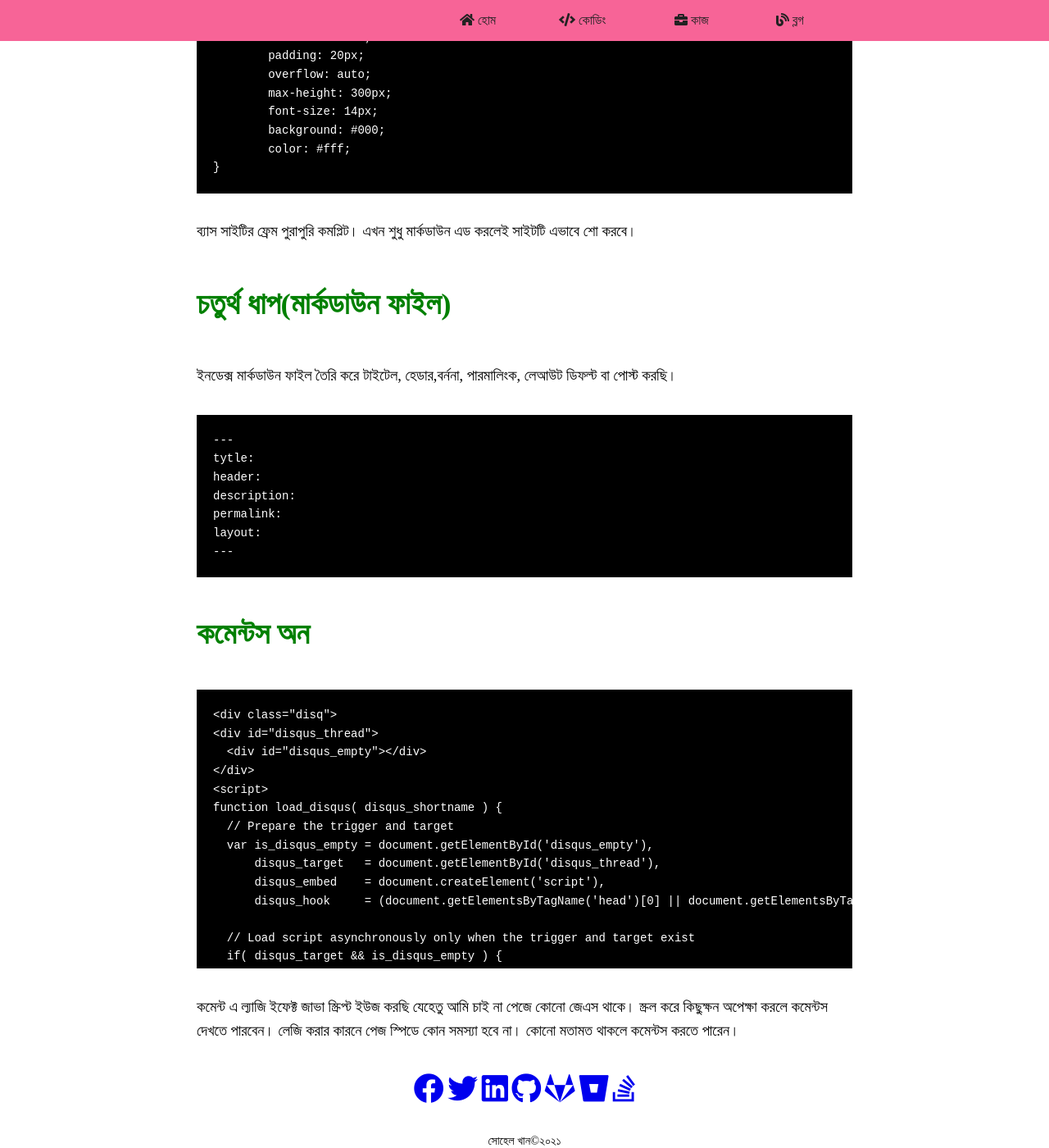
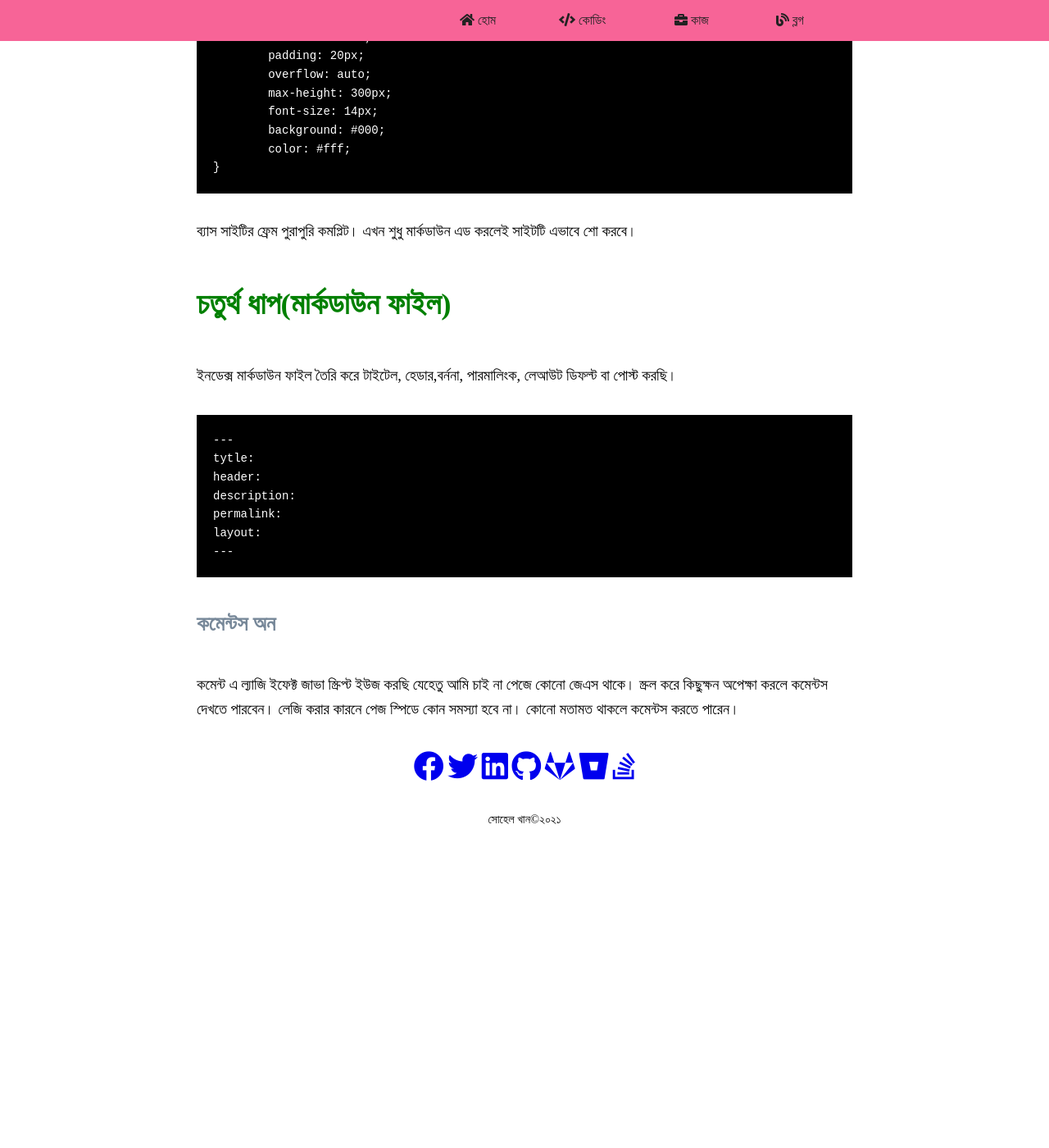
Before and after one commit to sohelkhanz/sohelkhanz.github.io, a Jekyll site: the page built from contents/markdown.md, in a window 1280 px wide and 1400 px high, scrolled down 7447 px. Shown: the whole window at 82% size. Built offline with Jekyll 4.4.1, drawn with Linux system fonts in a browser that asks for light colours; comment, search, counter and statistics services are not loaded; after the commit the page ends 8455 px from its top, so only the background shows below that; some of the changed text lies outside the part shown.

Commit message:
Create markdown.md

````diff
--- a/contents/markdown.md
+++ b/contents/markdown.md
@@ -418,45 +418,8 @@ permalink:
 layout:
 ---
 ```
-# কমেন্টস অন
-```
-<div class="disq">
-<div id="disqus_thread">
-  <div id="disqus_empty"></div>
-</div>
-<script>
-function load_disqus( disqus_shortname ) {
-  // Prepare the trigger and target
-  var is_disqus_empty = document.getElementById('disqus_empty'),
-      disqus_target   = document.getElementById('disqus_thread'),
-      disqus_embed    = document.createElement('script'),
-      disqus_hook     = (document.getElementsByTagName('head')[0] || document.getElementsByTagName('body')[0]);
+## কমেন্টস অন
 
-  // Load script asynchronously only when the trigger and target exist
-  if( disqus_target && is_disqus_empty ) {
-    disqus_embed.type = 'text/javascript';
-    disqus_embed.async = true;
-    disqus_embed.src = '//' + disqus_shortname + '.disqus.com/embed.js';
-    disqus_hook.appendChild(disqus_embed);
-    is_disqus_empty.remove();
-  }
-}
 
-/*
- * Load disqus only when the document is scrolled till the top of the
- * section where comments are supposed to appear.
- */
-window.addEventListener('scroll', function(e) {
-  var currentScroll = document.scrollingElement.scrollTop;
-  var disqus_target = document.getElementById('disqus_thread');
-
-  if( disqus_target && (currentScroll > disqus_target.getBoundingClientRect().top - 150) ) {
-    load_disqus('60z');
-    console.log('Disqus loaded.');
-  }
-}, false);
-</script>
-</div>
-```
 
 কমেন্ট এ ল্যাজি ইফেক্ট জাভা স্ক্রিপ্ট ইউজ করছি যেহেতু আমি চাই না পেজে কোনো জেএস থাকে। স্ক্রল করে কিছুক্ষন অপেক্ষা করলে কমেন্টস দেখতে পারবেন। লেজি করার কারনে পেজ স্পিডে কোন সমস্যা হবে না। কোনো মতামত থাকলে  কমেন্টস করতে পারেন।
````
